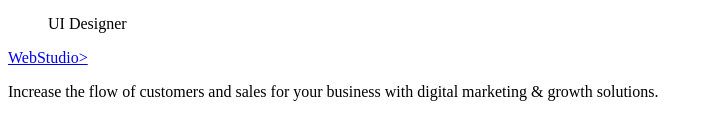
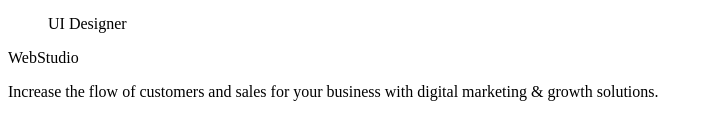
Before and after one commit to TatianaBariakhtar/goit-markup-hw-01, a plain HTML site: page index.html in a window 1280 px wide. Shown: the part 2041-2155 px from the top of the page, without its empty margins (0-709 px from the left). Drawn offline with Linux system fonts and the light colour scheme.

Commit message:
add index file

```diff
--- a/index.html
+++ b/index.html
@@ -116,7 +116,7 @@
 </body>
 
 <footer>
-    <a href="./index.html">WebStudio></a>
+    <WebStudio href="./index.html">WebStudio</a>
     <p>Increase the flow of customers and sales for your business with digital marketing & growth solutions.</p>
 </footer>
 </html>
```
